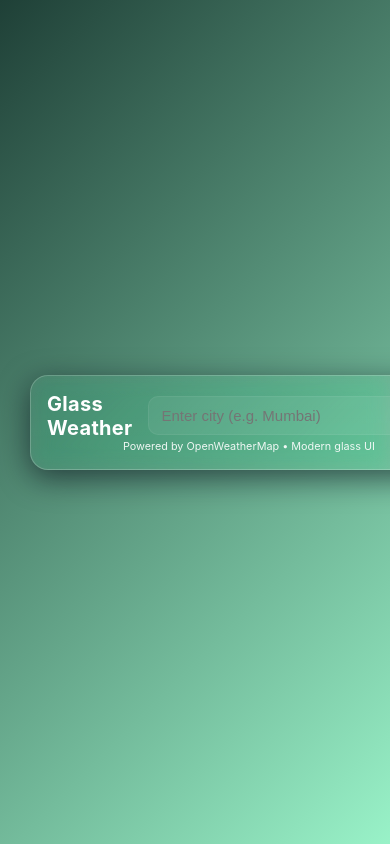
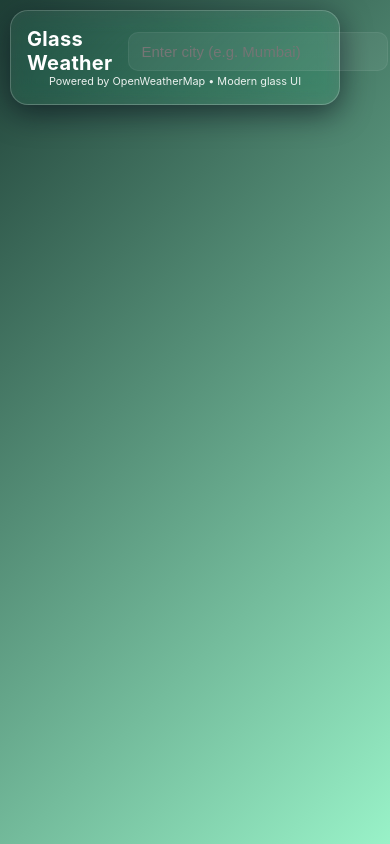
Before and after one commit to kishor0517/Weatherdashboard, a plain HTML site: page index.html in a window 390 px wide. Shown: the top 844 px of the page. Drawn offline with Linux system fonts and the light colour scheme.

Commit message:
Update style.css

```diff
--- a/style.css
+++ b/style.css
@@ -197,3 +197,20 @@ body{
   }
 
 }
+
+@media (max-width: 600px) {
+
+  body {
+    display: block !important;
+    padding: 10px !important;
+  }
+
+  .app {
+    display: block !important;
+  }
+
+  .card {
+    margin-top: 0 !important;
+  }
+
+}
```
